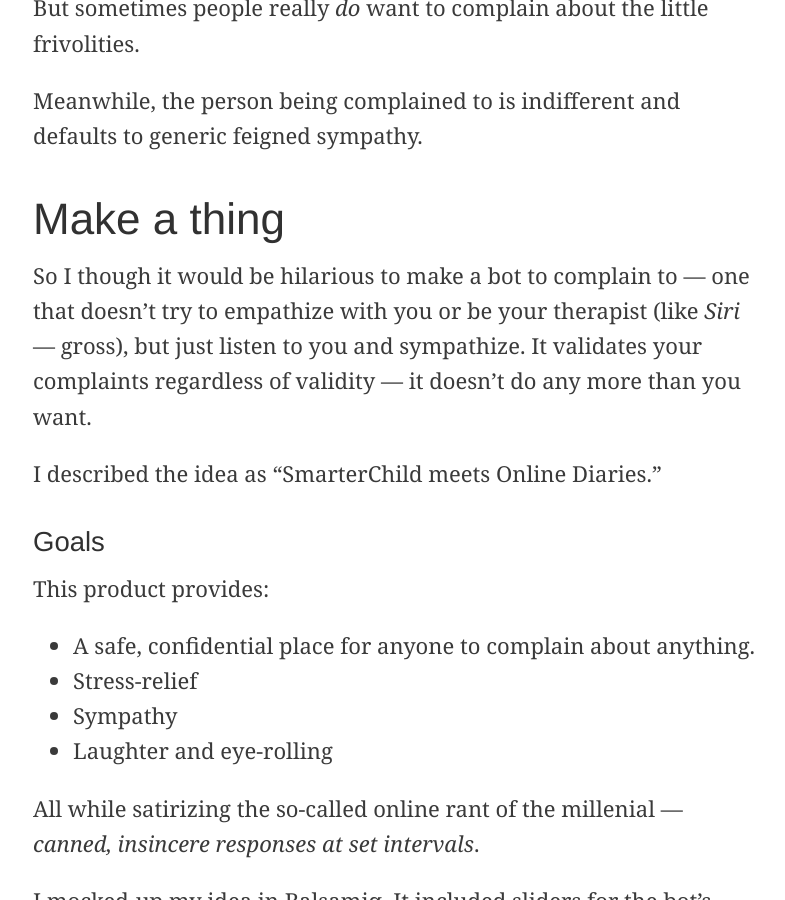
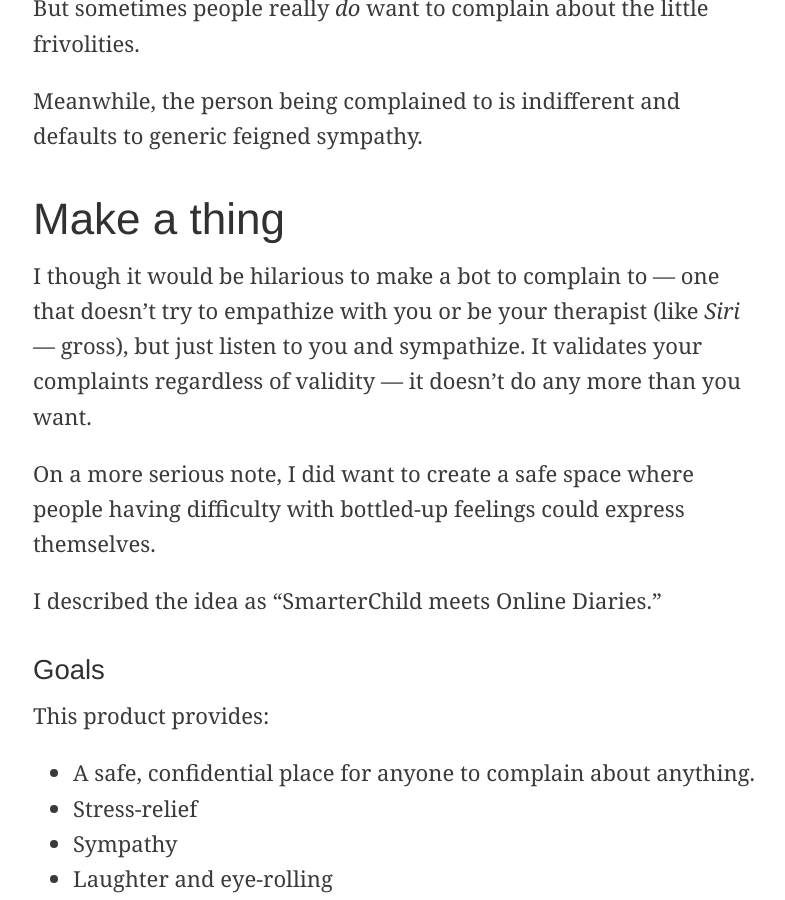
Before and after one commit to wilburc/wilburc.github.io, a Jekyll site: the page built from _portfolio/ugh.md, in a window 1280 px wide and 900 px high, scrolled down 1306 px. Shown: the whole window, without its empty margins (244-1029 px from the left). Built offline with Jekyll 4.4.1, drawn with Linux system fonts in a browser that asks for light colours; some of the changed text lies outside the part shown.

Commit message:
Update ugh.md

```diff
--- a/_portfolio/ugh.md
+++ b/_portfolio/ugh.md
@@ -24,7 +24,9 @@ Meanwhile, the person being complained to is indifferent and defaults to generic
 
 # Make a thing
 
-So I though it would be hilarious to make a bot to complain to — one that doesn’t try to empathize with you or be your therapist (like *Siri* — gross), but just listen to you and sympathize. It validates your complaints regardless of validity — it doesn’t do any more than you want.
+I though it would be hilarious to make a bot to complain to — one that doesn’t try to empathize with you or be your therapist (like *Siri* — gross), but just listen to you and sympathize. It validates your complaints regardless of validity — it doesn’t do any more than you want.
+
+On a more serious note, I did want to create a safe space where people having difficulty with bottled-up feelings could express themselves.
 
 I described the idea as “SmarterChild meets Online Diaries.”
 
```
Also changed, not shown: other parts of _portfolio/ugh.md (+3 -3 lines).
